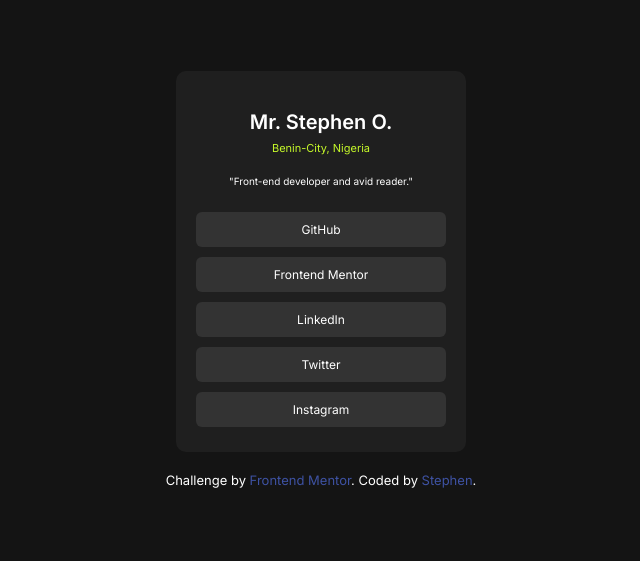
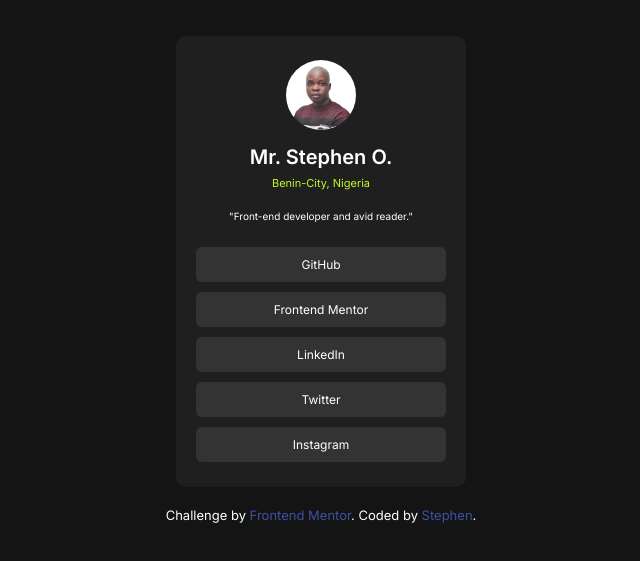
Before and after one commit to xaintobas/social-links-profile, a plain HTML site: page index.html in a window 1280 px wide. Shown: the part 121-682 px from the top of the page, without its empty margins (319-959 px from the left). Drawn offline with Linux system fonts and the light colour scheme; the site is published under a folder, as on GitHub Pages, so addresses that start at the root find nothing.

Commit message:
Fixed image error

```diff
--- a/index.html
+++ b/index.html
@@ -14,7 +14,7 @@
 
   <main>
     <section class="profile">
-      <img src="/assets/images/mr-stephen.jpg" alt="">
+      <img src="assets/images/mr-stephen.jpg" alt="">
       <h1>Mr. Stephen O.</h1>
       <h2>Benin-City, Nigeria</h2>
       <p>"Front-end developer and avid reader."</p>
```
Also changed, not shown: 1 other file.
